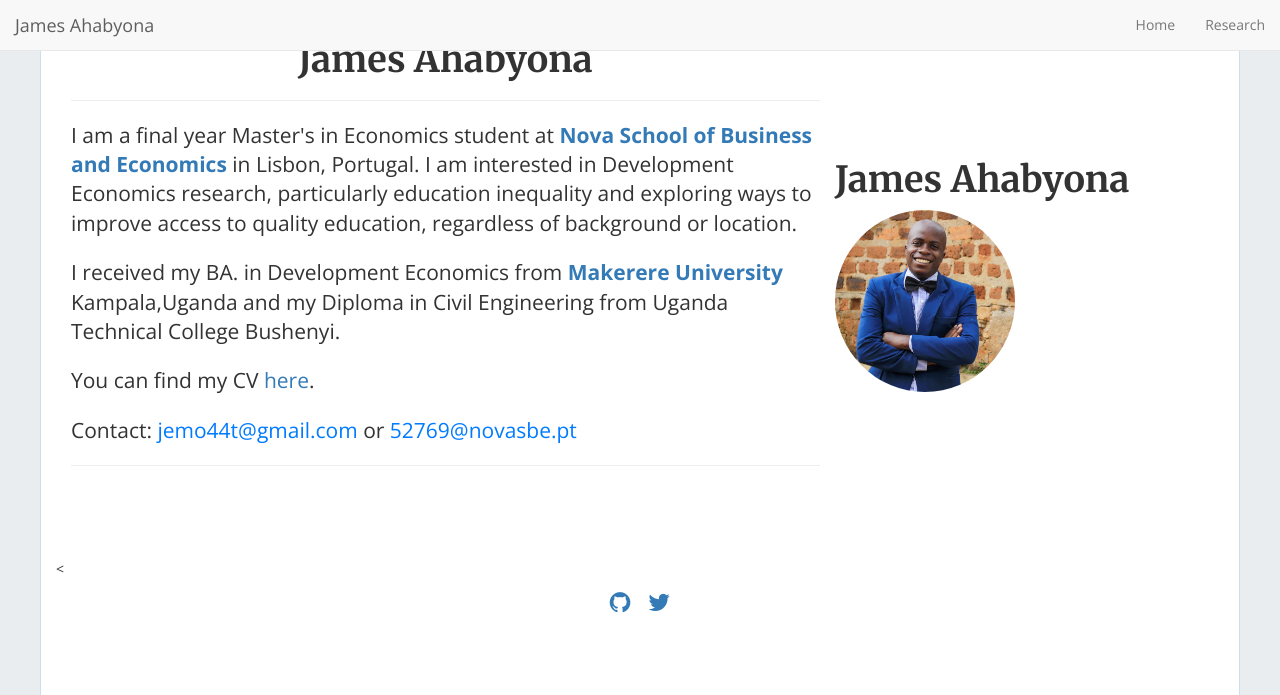
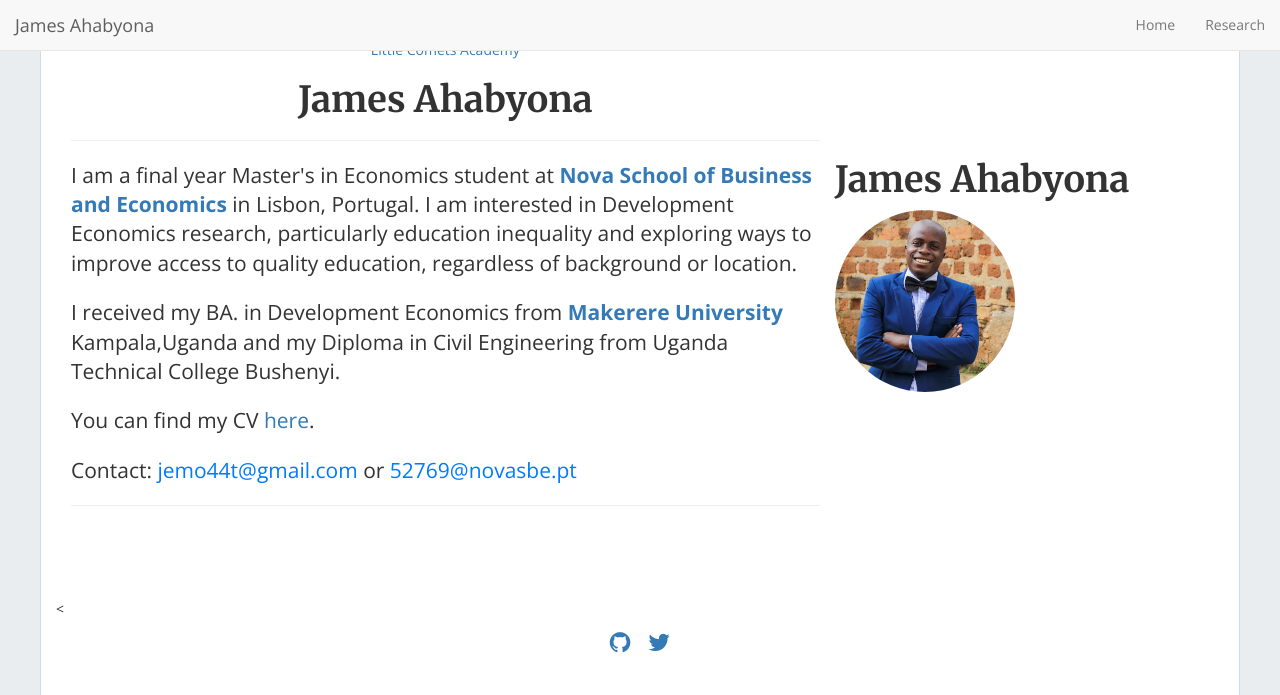
Before and after one commit to mariaelenaguer/mariaelenaguer.github.io, a Jekyll site: the page built from index.html, in a window 1280 px wide and 900 px high, cut to the strip 0-695 px from the top of the window. Built offline with Jekyll 4.4.1, drawn with Linux system fonts in a browser that asks for light colours; nearby versions of some CDN libraries; the list of posts is cut into pages by our own code.

Commit message:
Update home-hero.html

```diff
--- a/_includes/home-hero.html
+++ b/_includes/home-hero.html
@@ -61,11 +61,20 @@
 
 
 
-
-
   div class="row">
     <div class="col-md-12">
     <div class="col-md-8 text-center">
+      <div class="header-title preFade fadeIn" data-animation-role="header-element" style="transition-timing-function: ease; transition-duration: 0.9s; transition-delay: 0.16s;">
+
+                    <div class="header-title-text">
+                      <a id="site-title" href="/" data-animation-role="header-element" class="preFade fadeIn" style="transition-timing-function: ease; transition-duration: 0.9s; transition-delay: 0.173333s;">Little Comets Academy</a>
+                    </div>
+
+
+                </div>
+      <div class="header-title-text">
+                      <a id="site-title" href="/" data-animation-role="header-element" class="preFade fadeIn" style="transition-timing-function: ease; transition-duration: 0.9s; transition-delay: 0.173333s;">Little Comets Academy</a>
+                    </div>
        <h1>James Ahabyona</h1>
 
 
```
